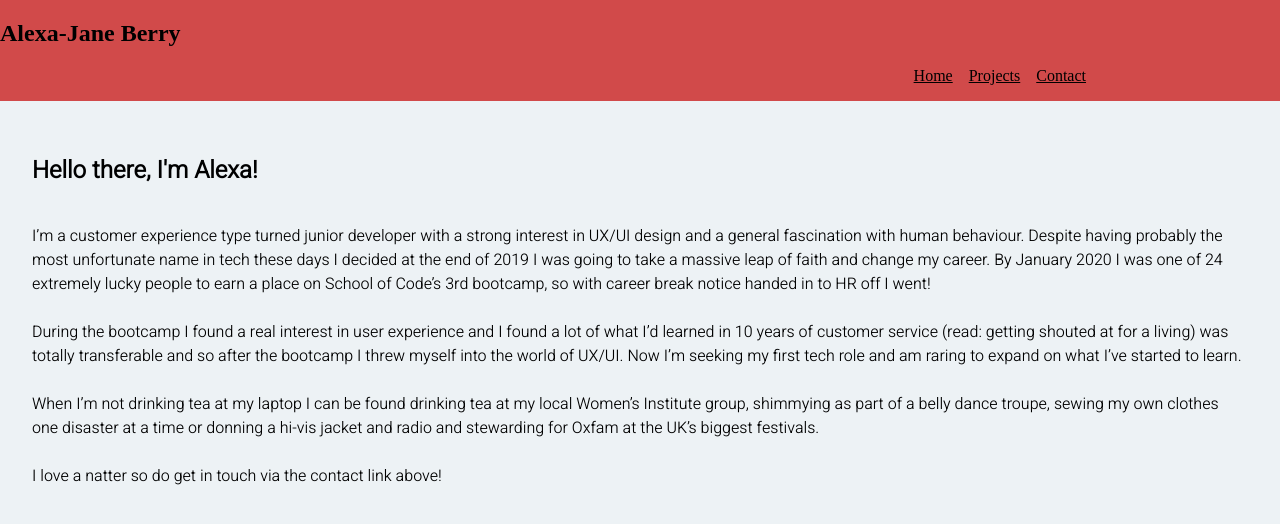
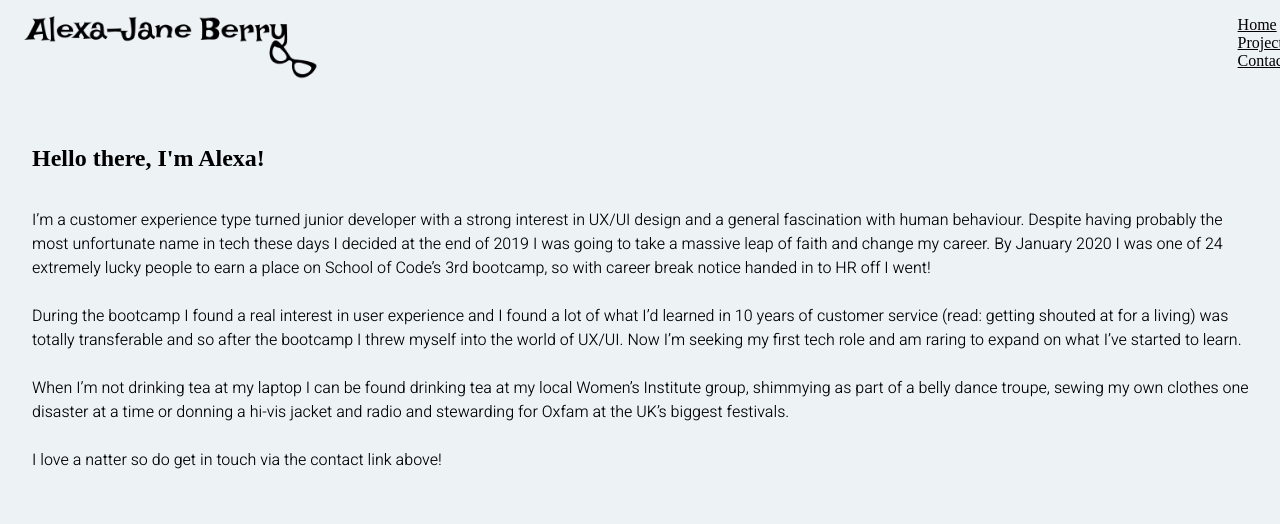
Before and after one commit to leckzilla/portfolio, a React app: page / in a window 1280 px wide. Built offline with nearby package versions, Linux system fonts and the light colour scheme; a web font is replaced by a local one.

Commit message:
router fixed and a bit more styling

```diff
--- a/src/components/About/about.module.css
+++ b/src/components/About/about.module.css
@@ -1,3 +1,6 @@
 .bio {
   margin: 2em;
 }
+h2 {
+  font-family: "Lakki Reddy", cursive;
+}
--- a/src/components/Nav/index.js
+++ b/src/components/Nav/index.js
@@ -4,13 +4,14 @@ import About from "../About";
 import Projects from "../Projects";
 import Contact from "../Contact";
 import css from "./nav.module.css";
+import name from "./name.png"
 
 function Nav() {
   return (
     <div>
       <Router>
         <nav className={css.nav}>
-        <h1>Alexa-Jane Berry</h1>
+        <img className={css.name} src={name} alt="name" />
           <ul>
           <li className={css.navItem}>
               <Link to="/">Home</Link>
@@ -24,10 +25,10 @@ function Nav() {
           </ul>
         </nav>
         <Switch>
-        {/* <Route path="/" component={App} /> */}
-          <Route path="/about" component={About} />
+
           <Route path="/projects" component={Projects} />
           <Route path="/contact" component={Contact} />
+          <Route path="/" component={About} />
         </Switch>
       </Router>
     </div>
--- a/src/components/Nav/nav.module.css
+++ b/src/components/Nav/nav.module.css
@@ -1,16 +1,21 @@
 .nav {
-  min-height: 10vh;
-  background-color: #d14a4a;
+  display: flex;
+}
+.name {
+  width: 300px;
+  margin-left: 1.5em;
+  margin-top: 1em;
 }
 
 ul {
-  display: flex;
   margin-left: 67vw;
   font-family: "Lakki Reddy", cursive;
   list-style: none;
+  flex-direction: row;
 }
 
 .navItem {
+  margin-top: 0;
   padding-left: 1em;
 }
 
--- /dev/null
+++ b/src/components/Projects/projects.module.css
@@ -0,0 +1,4 @@
+.styles {
+  margin: "auto";
+  width: "500px";
+}
--- a/src/components/index.js
+++ b/src/components/index.js
@@ -1,6 +1,5 @@
 import React from "react";
 import Nav from "./Nav";
-import About from "./About"
 
 import "./App.css";
 
@@ -8,7 +7,6 @@ function App() {
   return (
     <div>
       <Nav />
-      <About />
     </div>
   );
 }
```
Also changed, not shown: src/components/Projects/index.js (+5 -5 lines), src/components/Nav/name.png (added), src/components/Nav/name.svg (added), src/components/Projects/projects.css (deleted), 1 other file.
